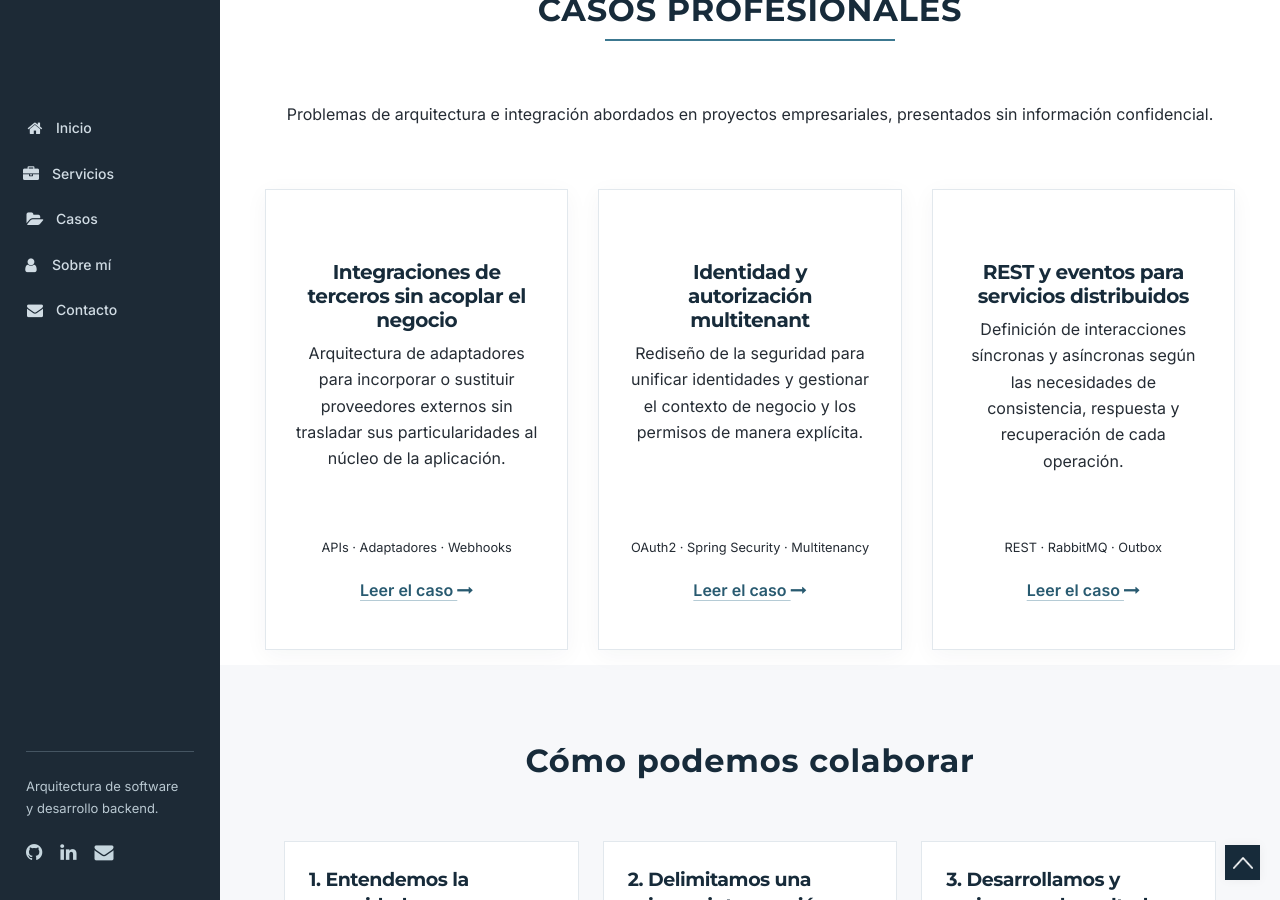
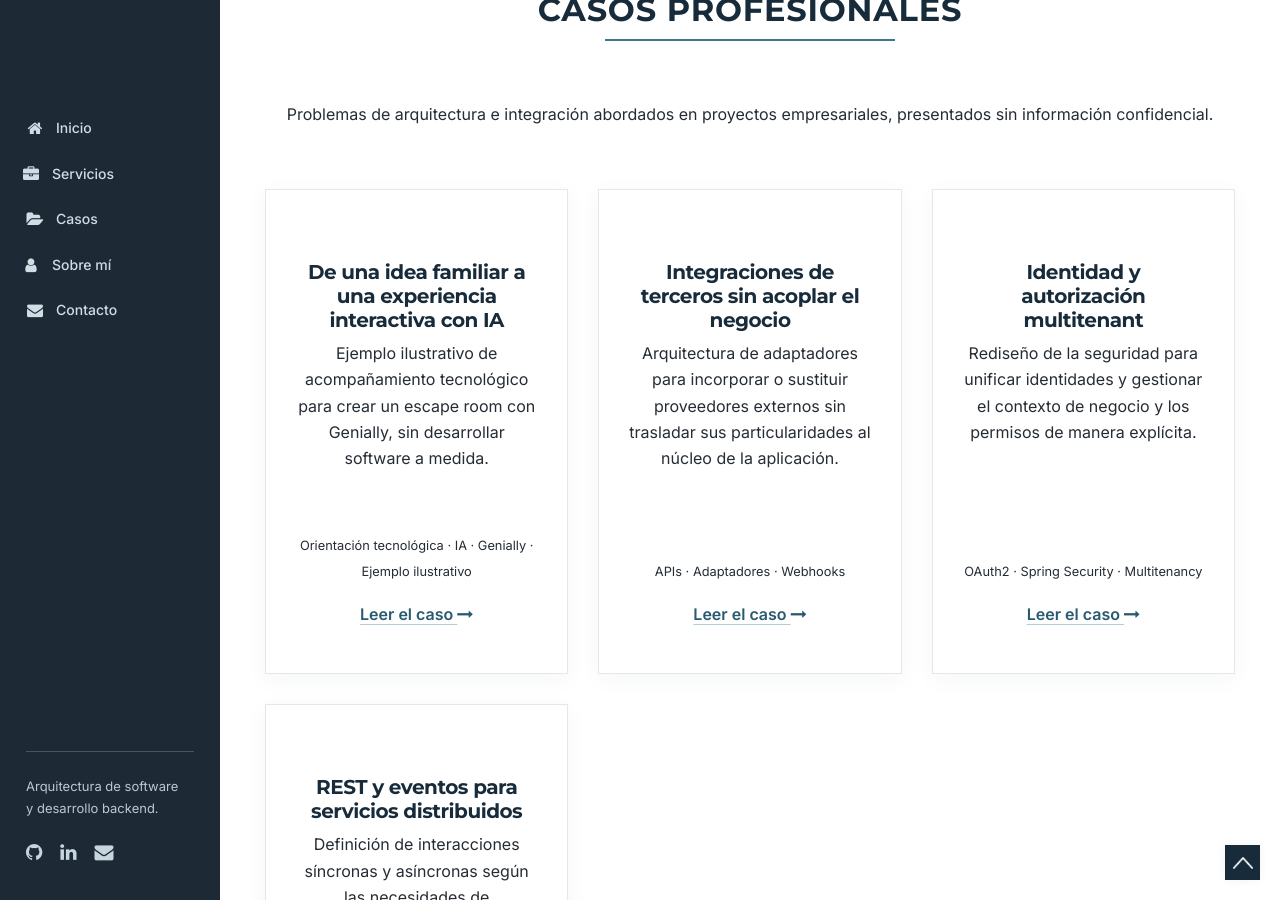
Before and after one commit to dabiz-me/dabiz.me, a Jekyll site: the page built from index.html, in a window 1280 px wide and 900 px high, scrolled down 2395 px. Built offline with Jekyll 4.4.1, drawn with Linux system fonts in a browser that asks for light colours.

Commit message:
feat(casos): vincular ejemplo Genially al portfolio

```diff
--- a/_data/cases.yml
+++ b/_data/cases.yml
@@ -1,3 +1,8 @@
+- title: De una idea familiar a una experiencia interactiva con IA
+  summary: Ejemplo ilustrativo de acompañamiento tecnológico para crear un escape room con Genially, sin desarrollar software a medida.
+  detail: /casos/escape-room-ia/
+  tags: Orientación tecnológica · IA · Genially · Ejemplo ilustrativo
+
 - title: Integraciones de terceros sin acoplar el negocio
   summary: Arquitectura de adaptadores para incorporar o sustituir proveedores externos sin trasladar sus particularidades al núcleo de la aplicación.
   detail: /casos/integraciones/
```
